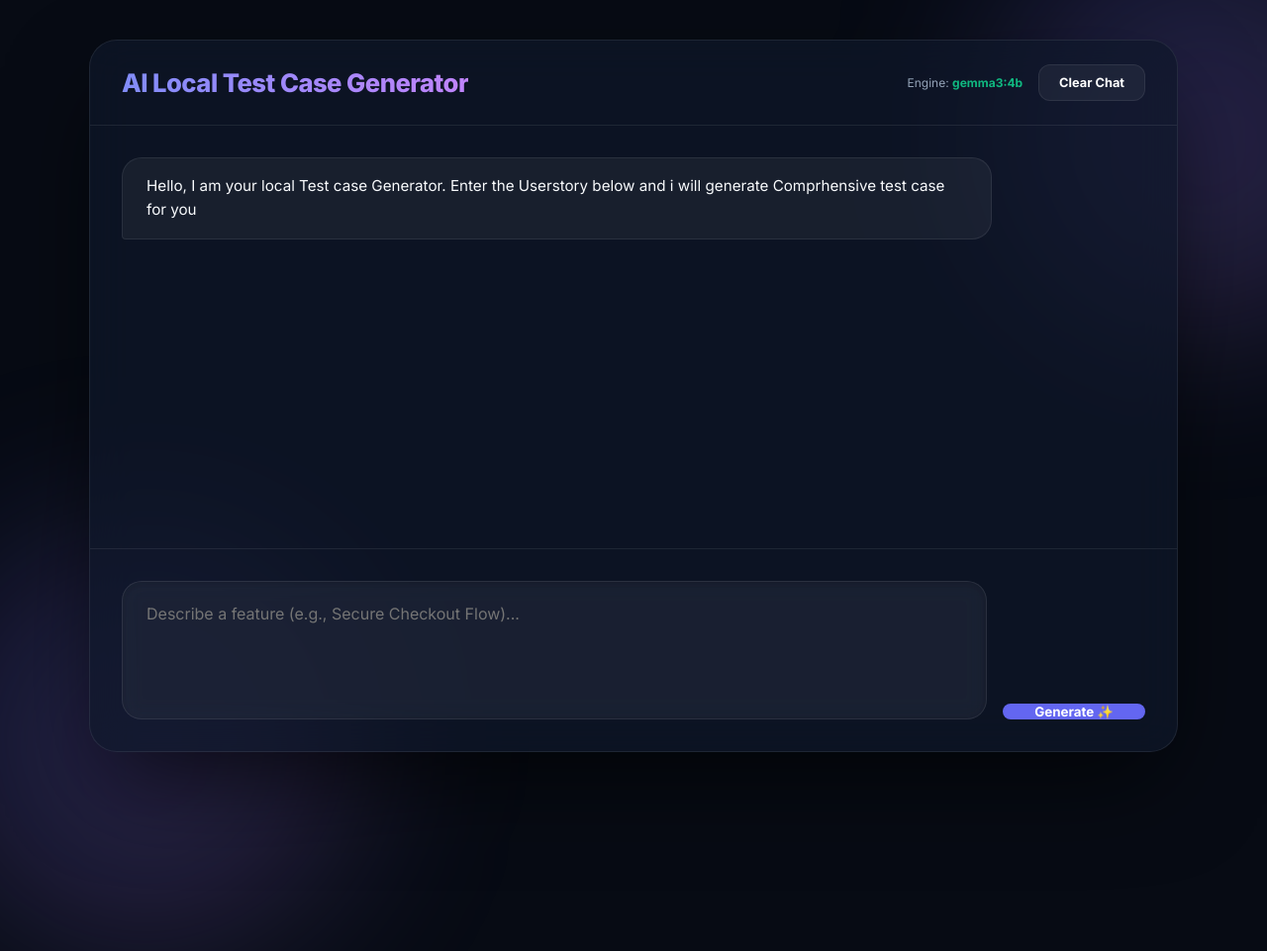
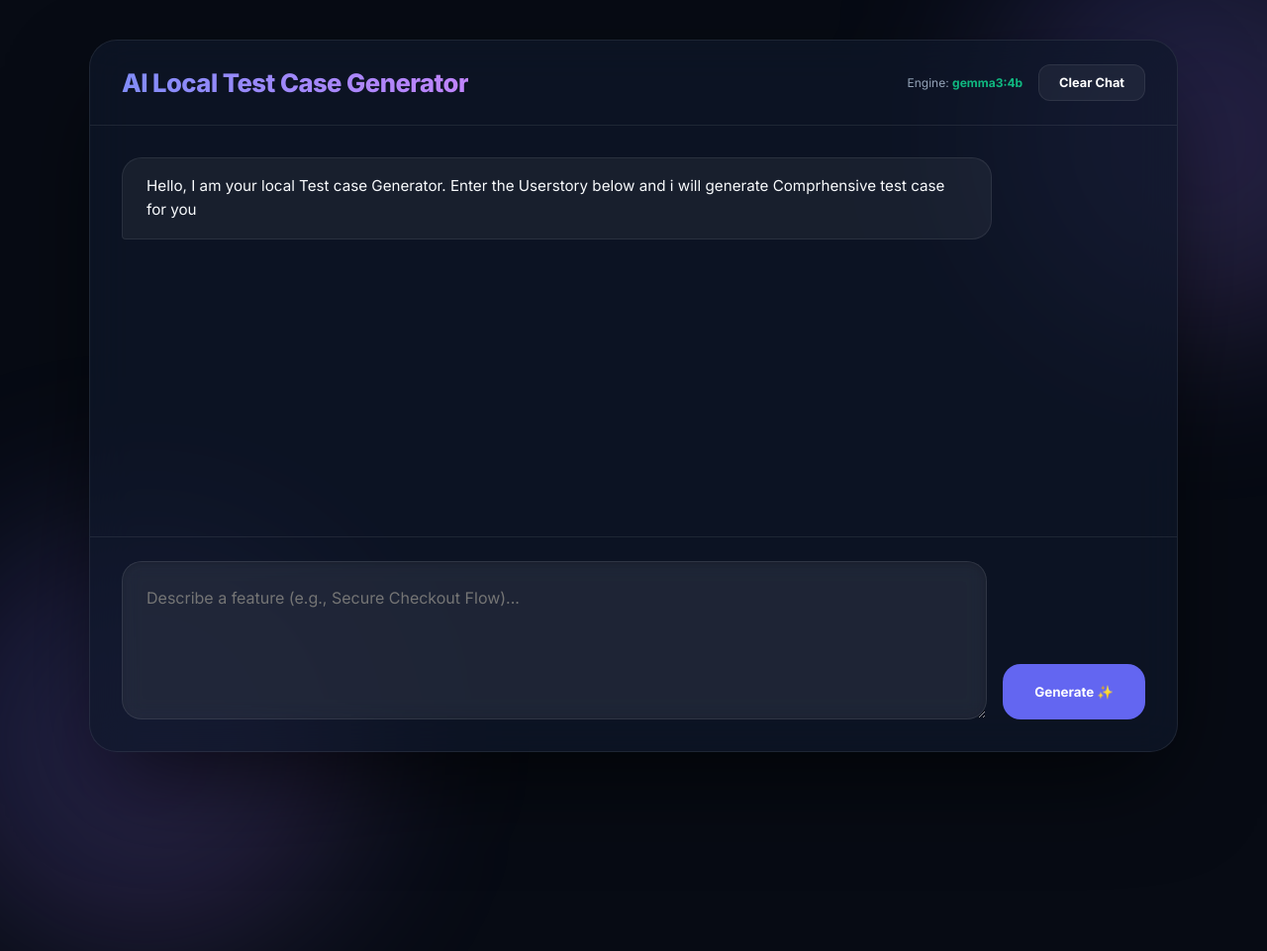
Before and after one commit to KrishnaKumar-commits/AI-Local-Test-case-Generator, a FastAPI app: page / in a window 1280 px wide; the page is wider, and only the part inside the window is pictured. Shown: that part at 99% size. Run offline with FastAPI, Linux system fonts and the light colour scheme.

Commit message:
UI Fix: Force CSS refresh and expand TextArea spacing

```diff
--- a/Project1-LocalTestCaseGenerator/frontend/static/style.css
+++ b/Project1-LocalTestCaseGenerator/frontend/static/style.css
@@ -272,7 +272,8 @@ header h1 {
 }
 
 .input-area {
-    padding: 32px;
+    padding: 24px 32px 32px 32px;
+    /* Balanced padding */
     border-top: 1px solid var(--glass-border);
     display: flex;
     gap: 16px;
@@ -306,12 +307,13 @@ textarea:focus {
 }
 
 textarea {
-    resize: none;
-    height: 140px;
-    /* Increased height */
-    padding: 20px 24px;
+    min-height: 160px;
+    /* Force it to be larger */
+    padding: 24px;
     line-height: 1.6;
     overflow-y: auto;
+    background: rgba(255, 255, 255, 0.07) !important;
+    /* Force update visibility */
 }
 
 /* Scrollbar for Textarea */
--- a/Project1-LocalTestCaseGenerator/frontend/templates/index.html
+++ b/Project1-LocalTestCaseGenerator/frontend/templates/index.html
@@ -5,7 +5,7 @@
     <meta charset="UTF-8">
     <meta name="viewport" content="width=device-width, initial-scale=1.0">
     <title>AI Local Test Case Generator | Phase 4 Stylized</title>
-    <link rel="stylesheet" href="/static/style.css">
+    <link rel="stylesheet" href="/static/style.css?v=1.1">
     <link rel="preconnect" href="https://fonts.googleapis.com">
     <link rel="preconnect" href="https://fonts.gstatic.com" crossorigin>
     <link href="https://fonts.googleapis.com/css2?family=Inter:wght@400;600;700;800&display=swap" rel="stylesheet">
@@ -35,8 +35,8 @@
 
         <div class="input-area">
             <textarea id="user-input" placeholder="Describe a feature (e.g., Secure Checkout Flow)..."
-                autocomplete="off"></textarea>
-            <button id="send-btn">Generate ✨</button>
+                autocomplete="off" rows="4"></textarea>
+            <button id="send-btn" style="height: 56px;">Generate ✨</button>
         </div>
     </div>
 
```
